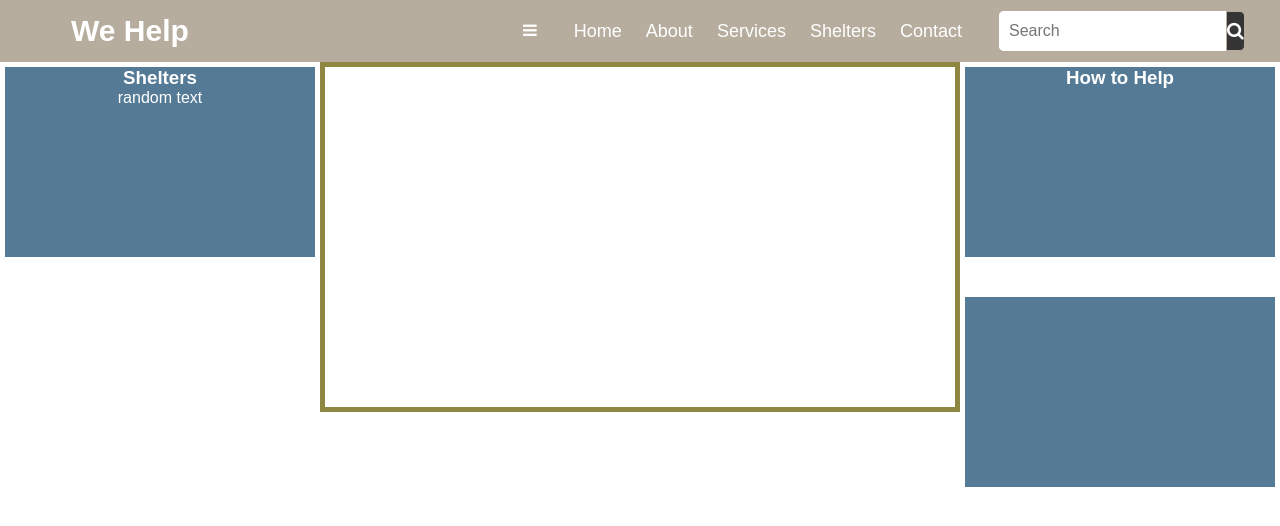
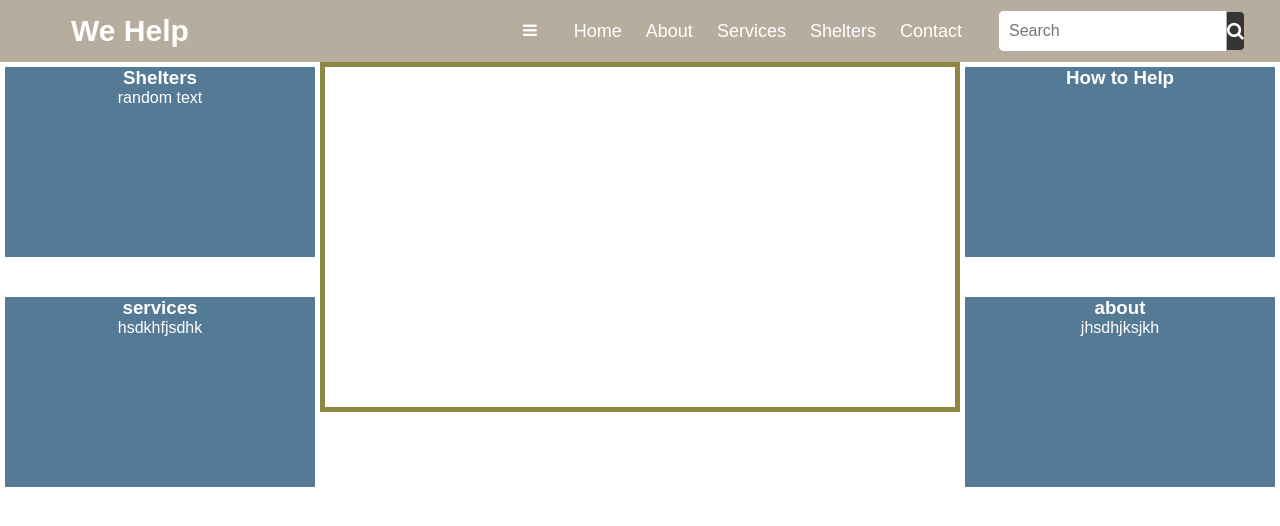
Before and after one commit to KiindaLiinda/Google-SPS-Team-45, a plain HTML site: page index.html in a window 1280 px wide. Drawn offline with Linux system fonts and the light colour scheme; some packages are replaced by stand-ins of ours.

Commit message:
added 4 new boxes with titles not finished but want to send this out havent fixed the map yet

```diff
--- a/index.html
+++ b/index.html
@@ -39,7 +39,12 @@
        <h3>How to Help</h3>
    </div>
    <div class = "about">
-
+       <h3>about</h3>
+       <p>jhsdhjksjkh</p>
+   </div>
+   <div class = "services">
+       <h3>services</h3>
+       <p>hsdkhfjsdhk</p>
    </div>
 
    <!--maps here-->
@@ -47,5 +52,6 @@
    <script async
    src="https://maps.googleapis.com/maps/api/js?key=AIzaSyByFi1oKneINgzT4QiURhfl3xQqMIUPHuk&callback=initMap">
     </script>
+
 </body>
 </html>
--- a/style.css
+++ b/style.css
@@ -100,7 +100,7 @@ nav ul .search-icon .icon span{
       height:200px;
       width: 25%;
       float: left;
-      margin-bottom: 30px;
+      margin-bottom: 3;
     }
   }
   @media screen{
@@ -133,3 +133,17 @@ nav ul .search-icon .icon span{
       clear: both;
     }
   }
+  @media screen{
+    .services{
+      background-color: #557A95;
+      border: thick solid white;
+      margin: auto;
+      display: inline-block;
+      text-align: center;
+      align-items: center;
+      justify-content: center;
+      height:200px;
+      width: 25%;
+      float: left;
+    }
+  }
```
